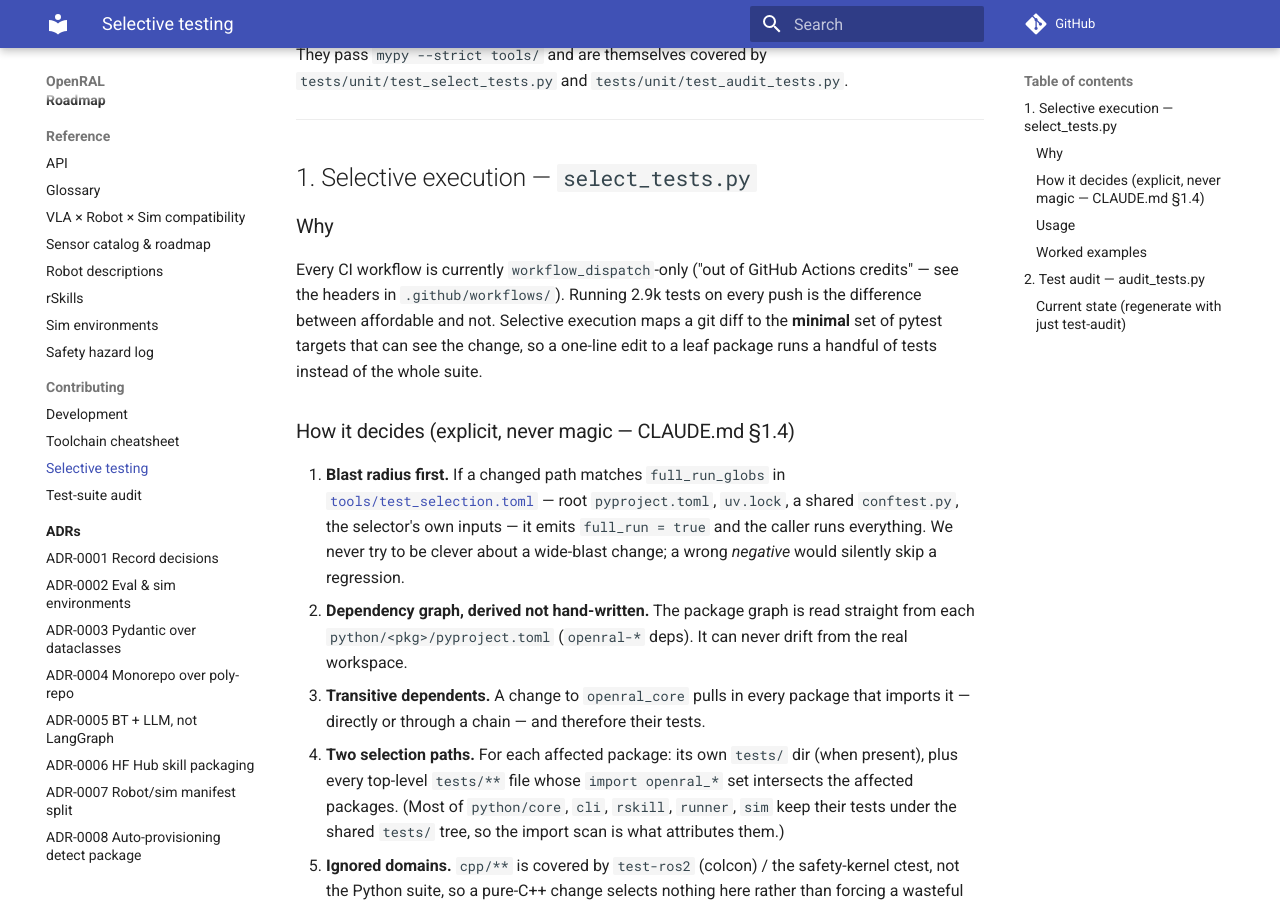
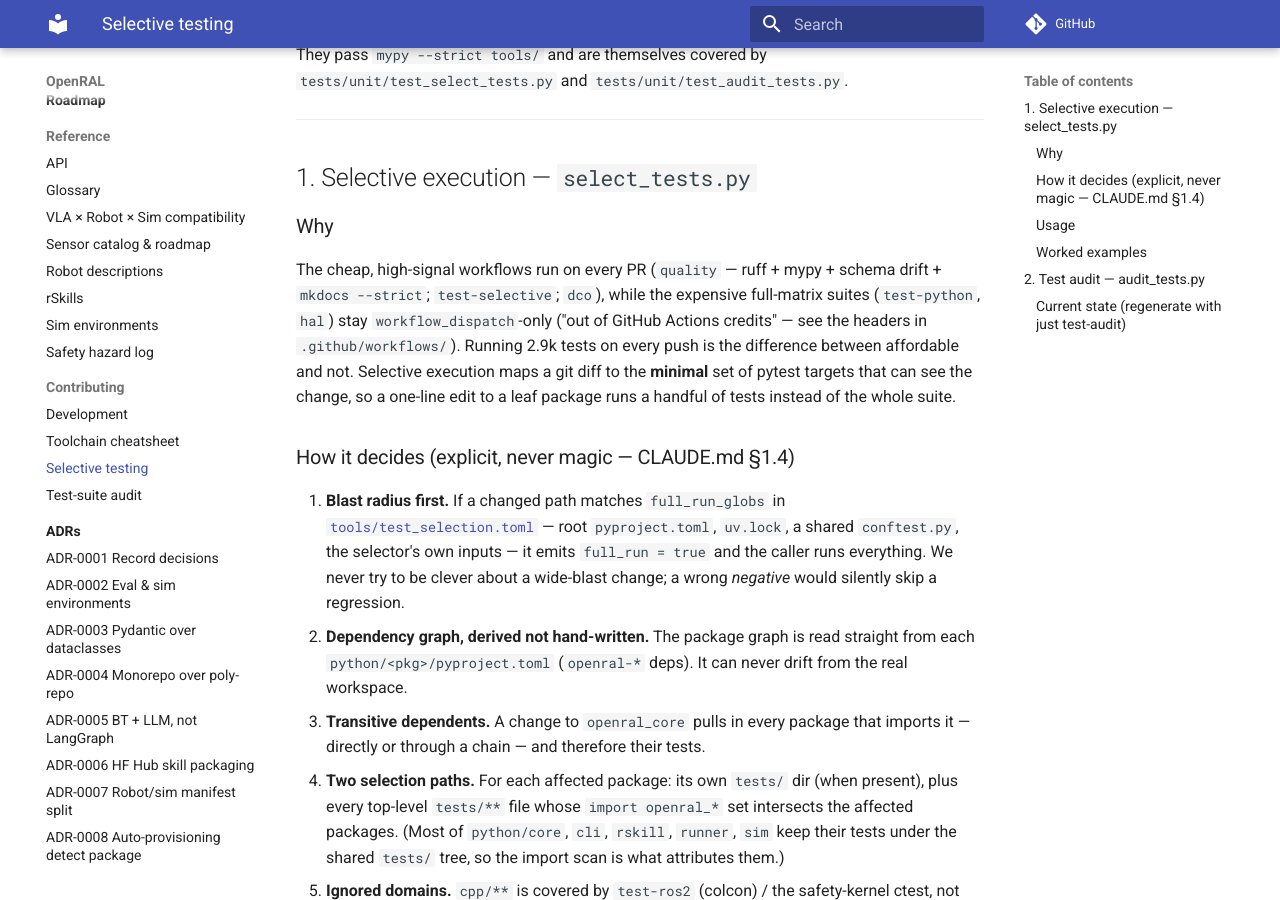
Before and after one commit to OpenRAL/openral, an MkDocs documentation site: the page built from docs/contributing/selective-testing.md, in a window 1280 px wide and 900 px high, scrolled down 440 px. Built offline with MkDocs 1.6.1 and Material for MkDocs 9.7.7, drawn with Linux system fonts in a browser that asks for light colours; comment, search, counter and statistics services are not loaded.

Commit message:
fix(docs): correct stale "all workflows are workflow_dispatch-only" claim
selective-testing.md asserted every CI workflow was workflow_dispatch-only,
but quality / test-selective / dco / pages / release already carry real
push/pull_request/tag triggers on master. Restate accurately: cheap
high-signal checks run per-PR, expensive full-matrix suites stay manual
pending GitHub Actions credits.

Co-Authored-By: Claude Opus 4.8 (1M context) <noreply@anthropic.com>
Signed-off-by: Adrian Llopart <adrianllopart@gmail.com>

```diff
--- a/docs/contributing/selective-testing.md
+++ b/docs/contributing/selective-testing.md
@@ -18,9 +18,12 @@ covered by `tests/unit/test_select_tests.py` and `tests/unit/test_audit_tests.py
 
 ### Why
 
-Every CI workflow is currently `workflow_dispatch`-only ("out of GitHub Actions
-credits" — see the headers in `.github/workflows/`). Running 2.9k tests on every
-push is the difference between affordable and not. Selective execution maps a
+The cheap, high-signal workflows run on every PR (`quality` — ruff + mypy +
+schema drift + `mkdocs --strict`; `test-selective`; `dco`), while the expensive
+full-matrix suites (`test-python`, `hal`) stay `workflow_dispatch`-only ("out of
+GitHub Actions credits" — see the headers in `.github/workflows/`). Running 2.9k
+tests on every push is the difference between affordable and not. Selective
+execution maps a
 git diff to the **minimal** set of pytest targets that can see the change, so a
 one-line edit to a leaf package runs a handful of tests instead of the whole
 suite.
```
